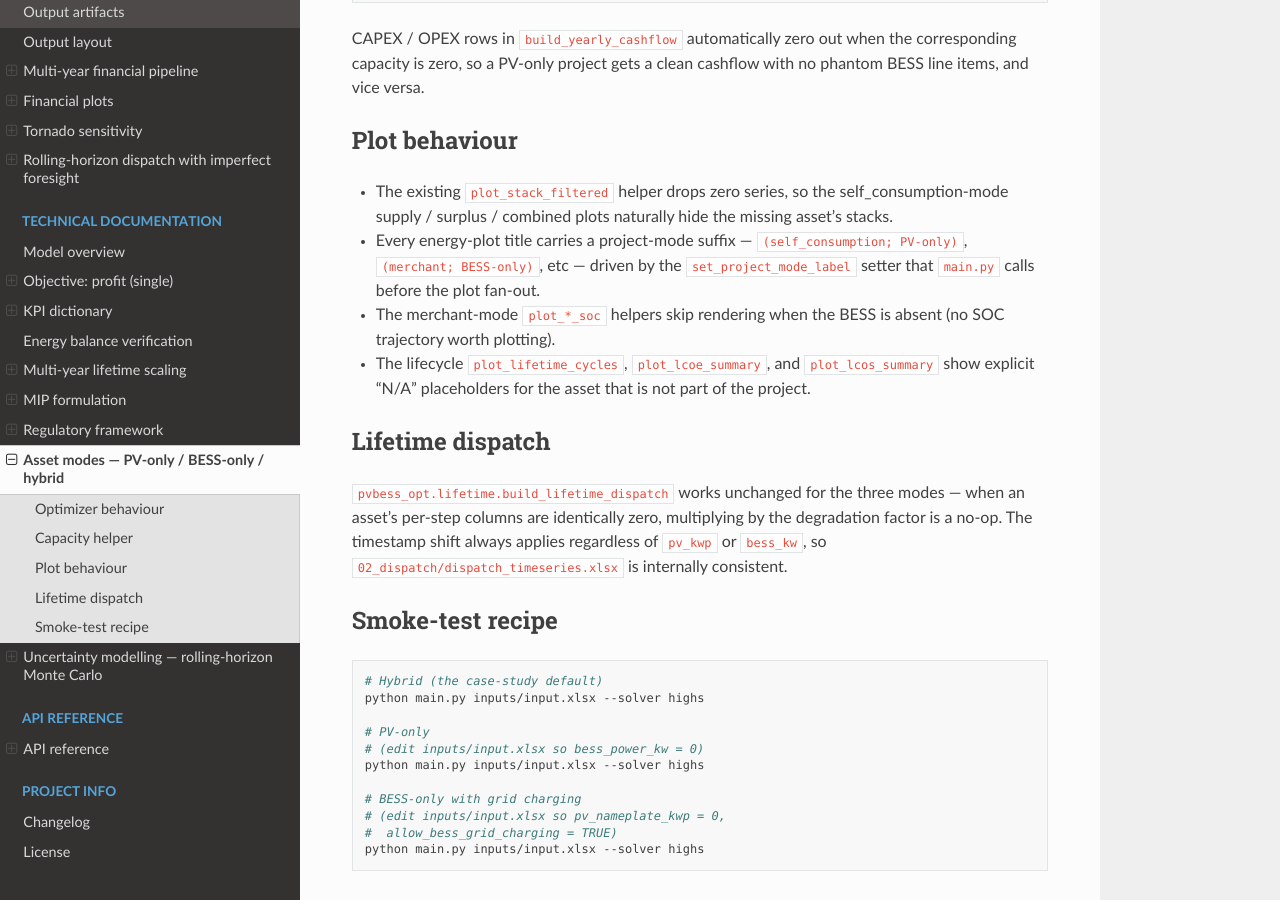
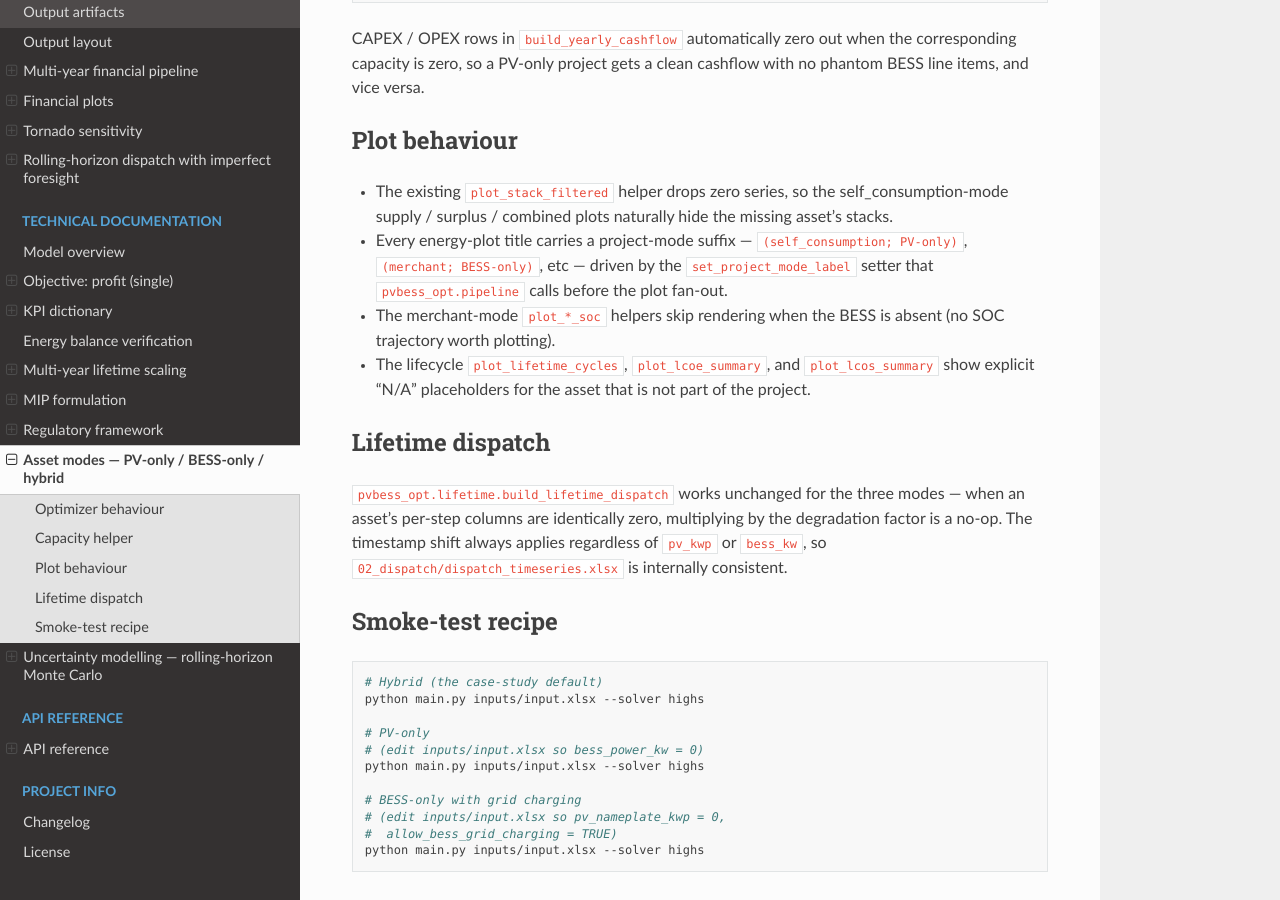
Before and after one commit to lamproskonstantellos/pv-bess-optimizer, a Sphinx documentation site: the page built from docs/source/technical.documentation/asset_modes.rst, in a window 1280 px wide and 900 px high, scrolled down 1211 px. Built offline with Sphinx 7.4.7 and the Read the Docs theme 3.1.0, drawn with Linux system fonts in a browser that asks for light colours.

Commit message:
docs(modes): verify self-consumption, merchant and injection-cap semantics end to end
Verification phase on the rebuilt defaults. Self-consumption strict
run: all nine dispatch invariants and all four per-step balance
residuals within 1e-3 kWh (largest 6.3e-10; the kWh^2 no-sim product
at 4.9e-07 within the squared tolerance); PV-to-load priority floor,
surplus-only export slack, retail-priced avoided cost and green-SOC
attribution covered by the passing invariant and mode suites.
Merchant strict run: invariants 2, 5, 6 and 9 identically zero (load
flows pinned, no-sim constraint omitted) and 1, 3, 4, 7, 8 hold.

Injection caps: the four dedicated test files plus the profile and
mode-contract suites pass (75 tests) — combined cap binds on
grid_injection_total at the connection point in both modes, per-source
PV/BESS sub-caps attach only when their sheets exist and never relax
the combined cap, the default flat 100 % profile means no curtailment,
an empty or inf p_grid_export_max_kw disables the cap via a
never-binding bound, grid_cap_includes_load switches to total plant
injection in self-consumption only and warns as a no-op in merchant,
and hourly / hour-by-month profiles convert at 15-minute cadence as
cap_kwh = kW x 0.25 h x share (export_cap_kwh_per_step =
p_export x dt_h x profile share in build_model).

The machine-parsed design docs stay accurate (conformance test green).
One stale reference fixed in asset_modes.rst: the project-mode plot
label is set by pvbess_opt.pipeline, not main.py.

```diff
--- a/docs/source/technical.documentation/asset_modes.rst
+++ b/docs/source/technical.documentation/asset_modes.rst
@@ -80,8 +80,8 @@ Plot behaviour
   missing asset's stacks.
 * Every energy-plot title carries a project-mode suffix —
   ``(self_consumption; PV-only)``, ``(merchant; BESS-only)``, etc — driven by the
-  ``set_project_mode_label`` setter that ``main.py`` calls before
-  the plot fan-out.
+  ``set_project_mode_label`` setter that ``pvbess_opt.pipeline`` calls
+  before the plot fan-out.
 * The merchant-mode ``plot_*_soc`` helpers skip rendering when the BESS
   is absent (no SOC trajectory worth plotting).
 * The lifecycle ``plot_lifetime_cycles``, ``plot_lcoe_summary``, and
```
